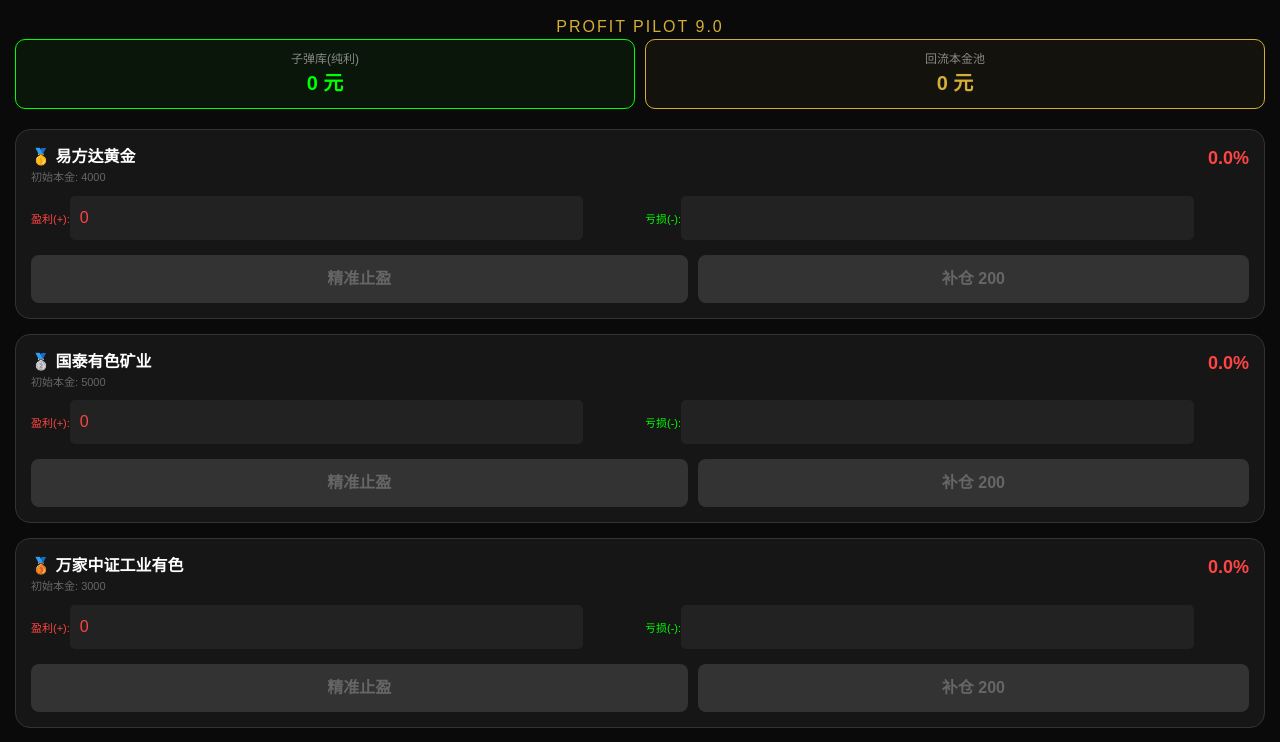
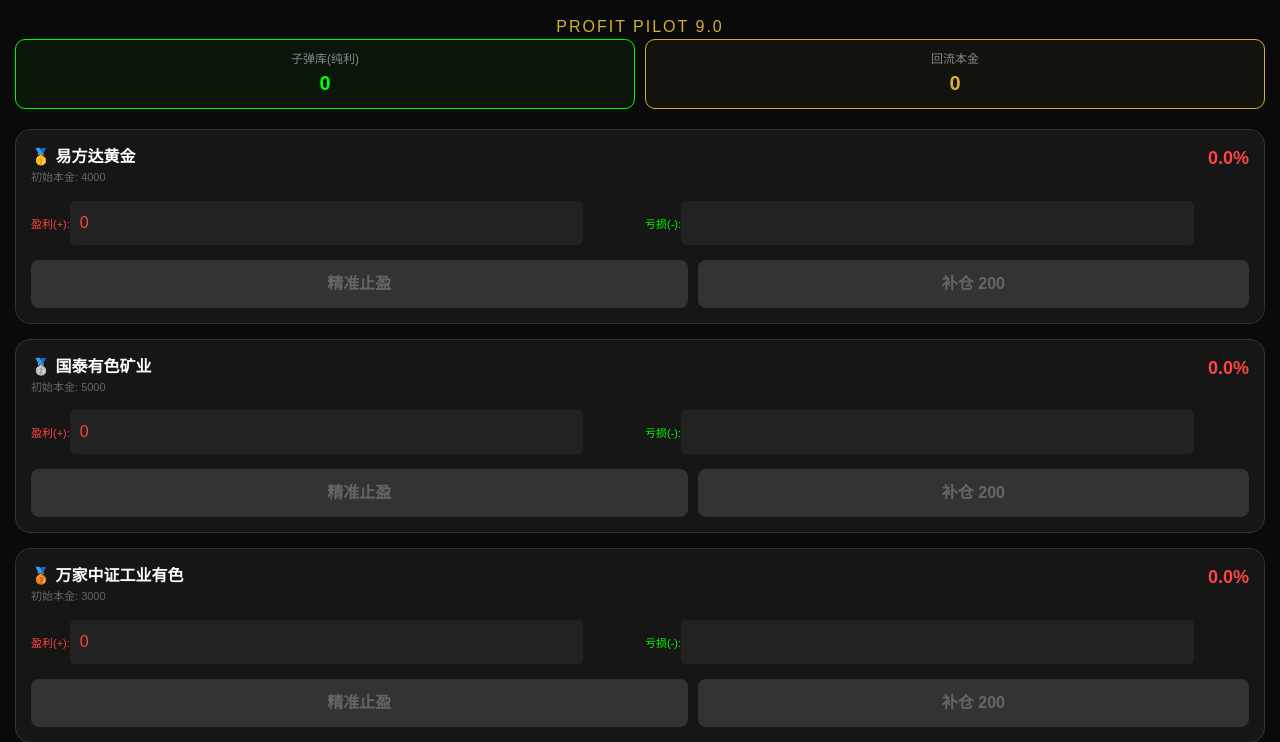
Before and after one commit to lili1616/profit-pilot-pro, a Next.js app: page / in a window 1280 px wide. Shown: the top 742 px of the page. Built offline with nearby package versions, Linux system fonts and the light colour scheme.

Commit message:
Update page.tsx

```diff
--- a/app/page.tsx
+++ b/app/page.tsx
@@ -1,12 +1,11 @@
-'use client'; // 必须保留这一行，用于 Next.js 客户端运行
+'use client';
 
 import React, { useState } from 'react';
 
-export default function App() {
-  const [bulletPool, setBulletPool] = useState(0); // 纯利润子弹
-  const [returnedPrincipal, setReturnedPrincipal] = useState(0); // 已回笼本金
+export default function Home() {
+  const [bulletPool, setBulletPool] = useState(0);
+  const [returnedPrincipal, setReturnedPrincipal] = useState(0);
 
-  // 预设你的五支基金数据
   const [assets, setAssets] = useState([
     { id: 0, name: '🥇 易方达黄金', principal: 4000, profit: 0, limit: 200 },
     { id: 1, name: '🥈 国泰有色矿业', principal: 5000, profit: 0, limit: 200 },
@@ -39,22 +38,21 @@
     const asset = assets[id];
     if (bulletPool < asset.limit) { alert("子弹不足！"); return; }
     setBulletPool(prev => prev - asset.limit);
-    alert(`【补仓指令】已从子弹库扣除 ${asset.limit} 元预算`);
+    alert(`【补仓指令】已扣除 ${asset.limit} 元子弹`);
   };
 
   return (
     <div style={{background: '#0a0a0a', color: '#d4af37', minHeight: '100vh', padding: '15px', fontFamily: 'sans-serif'}}>
       <h2 style={{textAlign: 'center', letterSpacing: '2px'}}>PROFIT PILOT 9.0</h2>
 
-      {/* 顶部：双资金看板 */}
       <div style={{display: 'flex', gap: '10px', marginBottom: '20px'}}>
         <div style={{flex: 1, border: '1px solid #00ff00', padding: '10px', borderRadius: '10px', textAlign: 'center', background: 'rgba(0,255,0,0.05)'}}>
           <div style={{fontSize: '12px', color: '#888'}}>子弹库(纯利)</div>
-          <div style={{fontSize: '20px', color: '#00ff00', fontWeight: 'bold'}}>{bulletPool} 元</div>
+          <div style={{fontSize: '20px', color: '#00ff00', fontWeight: 'bold'}}>{bulletPool}</div>
         </div>
         <div style={{flex: 1, border: '1px solid #d4af37', padding: '10px', borderRadius: '10px', textAlign: 'center', background: 'rgba(212,175,55,0.05)'}}>
-          <div style={{fontSize: '12px', color: '#888'}}>回流本金池</div>
-          <div style={{fontSize: '20px', color: '#d4af37', fontWeight: 'bold'}}>{returnedPrincipal} 元</div>
+          <div style={{fontSize: '12px', color: '#888'}}>回流本金</div>
+          <div style={{fontSize: '20px', color: '#d4af37', fontWeight: 'bold'}}>{returnedPrincipal}</div>
         </div>
       </div>
 
@@ -67,7 +65,7 @@
 
         return (
           <div key={asset.id} style={{background: '#161616', border: '1px solid #333', borderRadius: '15px', padding: '15px', marginBottom: '15px'}}>
-            <div style={{display: 'flex', justifyContent: 'space-between', marginBottom: '10px'}}>
+            <div style={{display: 'flex', justifyContent: 'space-between'}}>
               <div>
                 <div style={{fontSize: '16px', fontWeight: 'bold', color: '#fff'}}>{asset.name}</div>
                 <div style={{fontSize: '11px', color: '#666'}}>初始本金: {asset.principal}</div>
@@ -75,7 +73,7 @@
               <div style={{color: isGain ? '#ff4444' : '#00ff00', fontWeight: 'bold', fontSize: '18px'}}>{(rate*100).toFixed(1)}%</div>
             </div>
 
-            <div style={{display: 'flex', gap: '10px', marginBottom: '15px'}}>
+            <div style={{display: 'flex', gap: '10px', margin: '15px 0'}}>
               <div style={{flex: 1}}>
                 <label style={{fontSize: '11px', color: '#ff4444'}}>盈利(+):</label>
                 <input type="number" value={isGain ? absProfit : ''} onChange={(e) => updateVal(asset.id, 'gain', e.target.value)} style={{background: '#222', color: '#ff4444', border: 'none', width: '85%', padding: '10px', borderRadius: '5px'}} />
```
